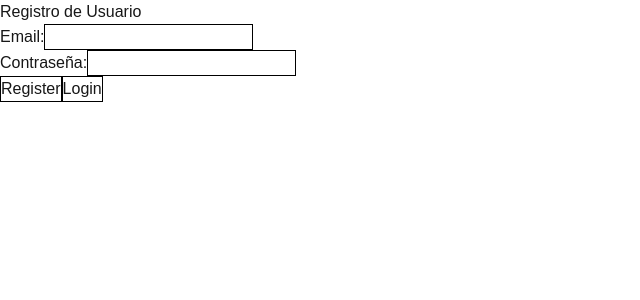
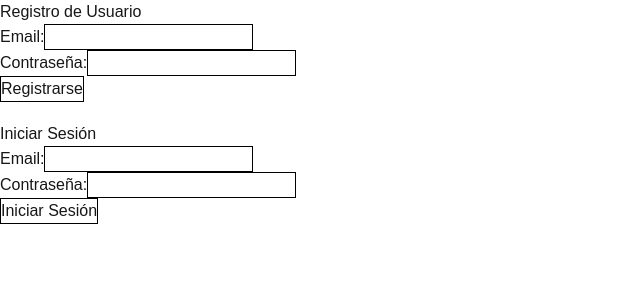
Before and after one commit to Juan-Fuente-T/metlabs-technicalTest-frontend, a Next.js app: page /login in a window 1280 px wide. Shown: the top 300 px of the page, without its empty margins (0-640 px from the left). Built offline with nearby package versions, Linux system fonts and the light colour scheme.

Commit message:
Feat: Implemente JWT.

```diff
--- a/src/app/layout.tsx
+++ b/src/app/layout.tsx
@@ -1,6 +1,7 @@
 import type { Metadata } from "next";
 import { Geist, Geist_Mono } from "next/font/google";
 import "./globals.css";
+import { AuthProvider } from "@/context/AuthContext";
 import { Toaster } from "sonner";
 
 const geistSans = Geist({
@@ -28,8 +29,10 @@ export default function RootLayout({
       <body
         className={`${geistSans.variable} ${geistMono.variable} antialiased`}
       >
+        <AuthProvider>
         {children}
         <Toaster richColors position="top-right" />
+        </AuthProvider>
       </body>
     </html>
   );
--- a/src/app/login/page.tsx
+++ b/src/app/login/page.tsx
@@ -17,48 +17,65 @@ import { useRouter } from 'next/navigation';
 // import { API_BASE_URL } from "@/utils/constants";
 import { apiService } from "@/services/apiService";
 import { toast } from 'sonner';
+import { useAuth } from '@/context/AuthContext';
 
 export default function LoginPage() {
+  const { login } = useAuth();
   const router = useRouter();
   const [email, setEmail] = useState('');
   const [password, setPassword] = useState('');
-  const [message, setMessage] = useState('');
+  // const [message, setMessage] = useState('');
 
   const handleRegister = async (event: React.FormEvent<HTMLFormElement>) => {
     event.preventDefault(); // Previene el comportamiento por defecto del formulario
-    setMessage('');
+    // setMessage('');
 
     try {
       const responseData = await apiService.auth.register({ email, password });
       toast.success('Registro exitoso');
-      setMessage(`Usuario registrado con éxito: ${responseData.user?.email || ''} (ID: ${responseData.user?.id || ''})`);
+      // setMessage(`Usuario registrado con éxito: ${responseData.user?.email || ''} (ID: ${responseData.user?.id || ''})`);
+
+      if (responseData.token) {
+        // localStorage.setItem('authToken', responseData.token);
+        login(responseData.token, responseData.user);
+      }
+
       setTimeout(() => {
         router.push('/profile');
-      }, 3000); // Redirigir despues de 3 segundos
+      }, 1500); // Redirigir despues de 3 segundos
       setEmail('');
       setPassword('');
 
     } catch (error: any) {
       console.error('Error en la petición de registro:', error);
-      setMessage(error.message || 'Error de conexión o del servidor al intentar registrar.');
+      // setMessage(error.message || 'Error de conexión o del servidor al intentar registrar.');
+      toast.error(error.message || 'Error en la petición de registro');
     }
   };
 
   const handleLogin = async () => {
-
+    console.log("Iniciando sesión con email:", email, "y password:", password);
     try {
       const responseData = await apiService.auth.login({ email, password });
+      console.log("Respuesta de login:",responseData);
       toast.success('Login exitoso');
-      setMessage(`Usuario logueado con éxito: ${responseData.user?.email || ''} (ID: ${responseData.user?.id || ''})`);
+      // setMessage(`Usuario logueado con éxito: ${responseData.user?.email || ''} (ID: ${responseData.user?.id || ''})`);
+
+      if (responseData.token && responseData) {
+        // localStorage.setItem('authToken', responseData.token);
+        login(responseData.token, responseData.user);
+      }
+
       setTimeout(() => {
         router.push('/profile');
-      }, 3000); // Redirigir despues de 3 segundos
+      }, 1500); // Redirigir despues de 1.5 segundos
+
       setEmail('');
       setPassword('');
-      // localStorage.setItem('token', responseData.token);
     } catch (error: any) {
       console.error('Error en la petición de login:', error);
-      setMessage(error.message || 'Error de conexión o del servidor al intentar iniciar sesión.');
+      toast.error(error.message || 'Error en la iniciar sesión');
+      // setMessage(error.message || 'Error de conexión o del servidor al intentar iniciar sesión.');
     }
   };
 
@@ -89,21 +106,31 @@ export default function LoginPage() {
           />
         </div>
         <button
-          className='border border-solid border-black'
+          className='border border-solid border-black cursor-pointer'
           type="submit"
         >
-          Register
-        </button>
-        <button
-          className='border border-solid border-black'
-          type="submit"
-        >
-          Login
+          Registrarse
         </button>
       </form>
-      {message && <p>{message}</p>}
+      {/* {message && <p>{message}</p>} */}
 
-      {/* Más adelante irá el formulario de Login y el botón de Google */}
+      <h1 style={{marginTop: '20px'}}>Iniciar Sesión</h1>
+      <form onSubmit={handleLogin}>
+        <div>
+          <label htmlFor="login-email">Email:</label>
+          <input className='border border-solid border-black' type="email" id="login-email" value={email} onChange={(e) => setEmail(e.target.value)} required />
+        </div>
+        <div>
+          <label htmlFor="login-password">Contraseña:</label>
+          <input className='border border-solid border-black' type="password" id="login-password" value={password} onChange={(e) => setPassword(e.target.value)} required />
+        </div>
+        <button
+        className='border border-solid border-black cursor-pointer'
+        type="submit"
+        >
+          Iniciar Sesión
+          </button>
+      </form>
     </div>
   );
 }
--- a/src/app/profile/page.tsx
+++ b/src/app/profile/page.tsx
@@ -125,7 +125,8 @@ export default function ProfilePage() {
           }
           await apiService.transactions.add({
             transactionHash: tx.hash,
-            userAddress:signerAddress
+            userAddress:signerAddress,
+            type: 'deposit'
           });
           toast.success('Hash de la transacción guardado en el backend.');
         } catch (backendError) {
@@ -167,7 +168,8 @@ export default function ProfilePage() {
           }
           await apiService.transactions.add({
             transactionHash: tx.hash,
-            userAddress:signerAddress
+            userAddress:signerAddress,
+            type: 'withdraw'
           });
           toast.success('Hash de la transacción guardado en el backend.');
         } catch (backendError) {
--- /dev/null
+++ b/src/context/AuthContext.tsx
@@ -0,0 +1,68 @@
+// src/context/AuthContext.tsx
+"use client";
+
+import React, { createContext, useContext, useState, useEffect, ReactNode } from 'react';
+
+interface AuthUser {
+  id: string;
+  email: string;
+  // walletAddress?: string; // Opcional
+}
+
+interface AuthContextType {
+  user: AuthUser | null;
+  token: string | null;
+  login: (token: string, userData?: AuthUser) => void;
+  logout: () => void;
+  isLoading: boolean;
+}
+
+const AuthContext = createContext<AuthContextType | undefined>(undefined);
+
+export const AuthProvider = ({ children }: { children: ReactNode }) => {
+  const [user, setUser] = useState<AuthUser | null>(null);
+  const [token, setToken] = useState<string | null>(null);
+  const [isLoading, setIsLoading] = useState(true); // Inicia cargando
+
+  useEffect(() => {
+    const storedToken = localStorage.getItem('authToken');
+
+    if (storedToken) {
+      setToken(storedToken);
+     }
+    setIsLoading(false);
+  }, []);
+
+  const login = (newToken: string, userData?: AuthUser) => {
+    console.log("Token en login:", newToken);
+    localStorage.setItem('authToken', newToken);
+    setToken(newToken);
+    if (userData) {
+      // localStorage.setItem('authUser', JSON.stringify(userData)); // Opcional
+      setUser(userData);
+    }
+    // Se podría querer cargar los datos del usuario desde el backend aquí usando el token
+  };
+
+  const logout = () => {
+    localStorage.removeItem('authToken');
+    // localStorage.removeItem('authUser'); // Opcional
+    setToken(null);
+    setUser(null);
+    // Se podría redirigir al login, ej. router.push('/login')
+  };
+
+  return (
+    <AuthContext.Provider value={{ user, token, login, logout, isLoading }}>
+      {children}
+    </AuthContext.Provider>
+  );
+};
+
+export const useAuth = () => {
+  const context = useContext(AuthContext);
+  if (context === undefined) {
+    throw new Error('useAuth debe ser usado dentro de un AuthProvider');
+  }
+  return context;
+};
--- a/src/services/apiService.ts
+++ b/src/services/apiService.ts
@@ -10,23 +10,26 @@ interface UserResponseData { // Lo que devuelve el backend para un usuario
 }
 interface RegisterResponse { // Respuesta del endpoint registro
     message: string;
+    token: string;
     user: UserResponseData;
 }
 
 interface LoginResponse {
     message: string;
+    token: string;
     user: UserResponseData;
-    // token?: string; // Si hay token JWT, REVISAR
 }
 
 interface TransactionPayload {
     transactionHash: string;
     userAddress: string;
+    type: string;
 }
 interface TransactionData { // Lo que devuelve el backend para una transacción
     id: string;
     transactionHash: string;
     userAddress: string;
+    type: string;
     createdAt: string;
 }
 interface AddTransactionResponse {
@@ -95,7 +98,7 @@ export const apiService = {
                 });
                 const data = await res.json();
                 if (!res.ok) {
-                    throw new Error(data.message || `Error ${res.status}: Error al añadir transacción`);
+                    throw new Error(data.message || `Error ${res.status}: Error al añadir la transacción`);
                 }
                 return data;
             } catch (error) {
@@ -126,5 +129,4 @@ export const apiService = {
             }
         }
     }
-    // ... más namespaces y métodos según necesites ...
 };
```
